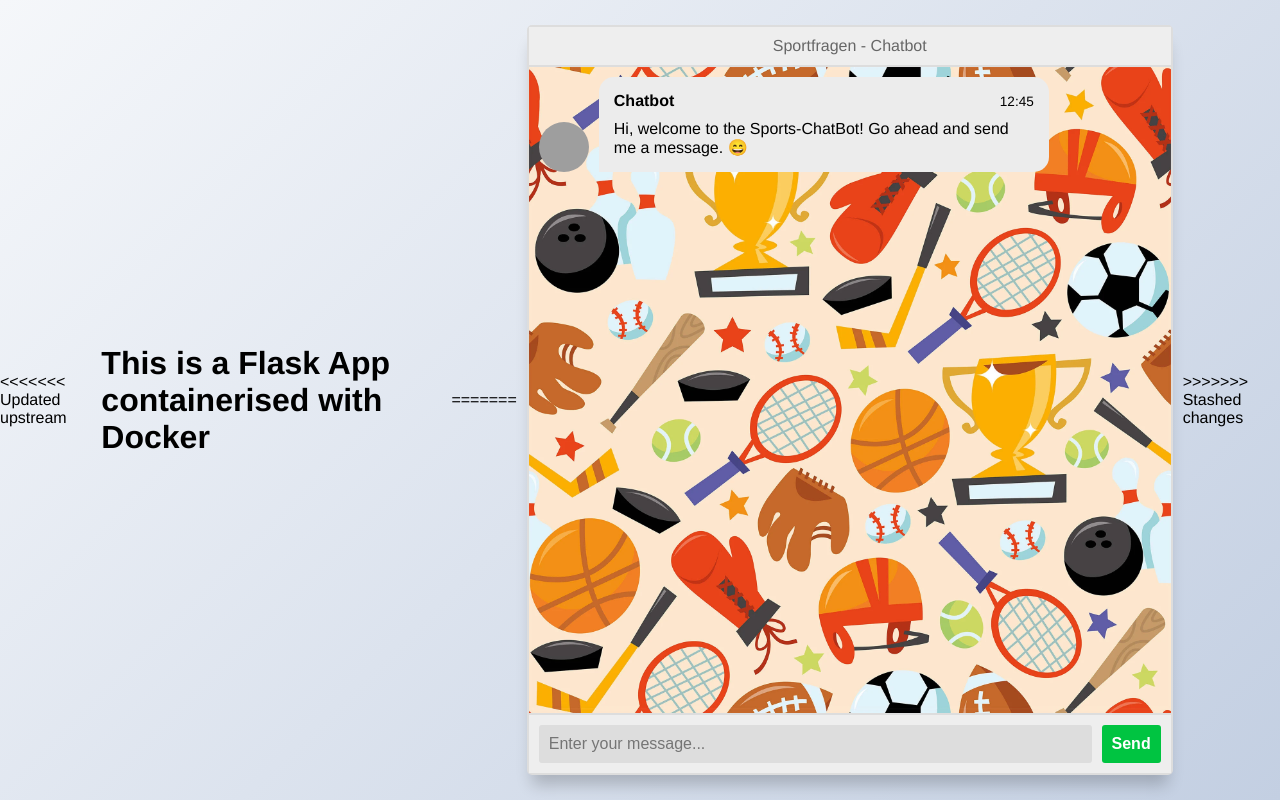
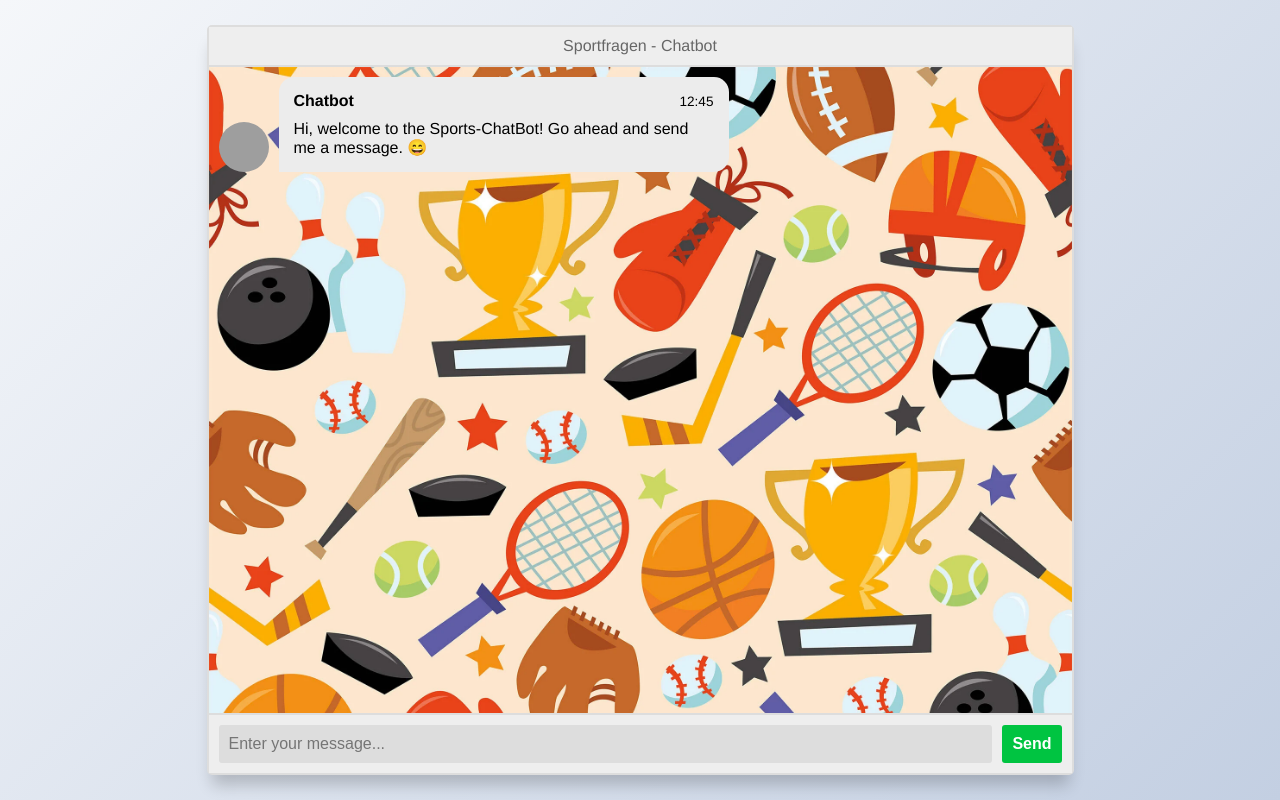
Before and after one commit to bnnlukas/NLP-Projekt, a Flask app: page / in a window 1280 px wide. Run offline with Flask 2, Linux system fonts and the light colour scheme; some libraries are stand-ins or nearby versions; grey boxes are pictures that could not be loaded.

Commit message:
Frontend

```diff
--- a/flask_docker/templates/index.html
+++ b/flask_docker/templates/index.html
@@ -12,9 +12,6 @@
 </head>
 
 <body>
-<<<<<<< Updated upstream
-    <h1>This is a Flask App containerised with Docker</h1>
-=======
   <!-- partial:index.partial.html -->
   <section class="msger">
     <header class="msger-header">
@@ -122,8 +119,6 @@
 
 
   </script>
-
->>>>>>> Stashed changes
 </body>
 
 </html>
```
